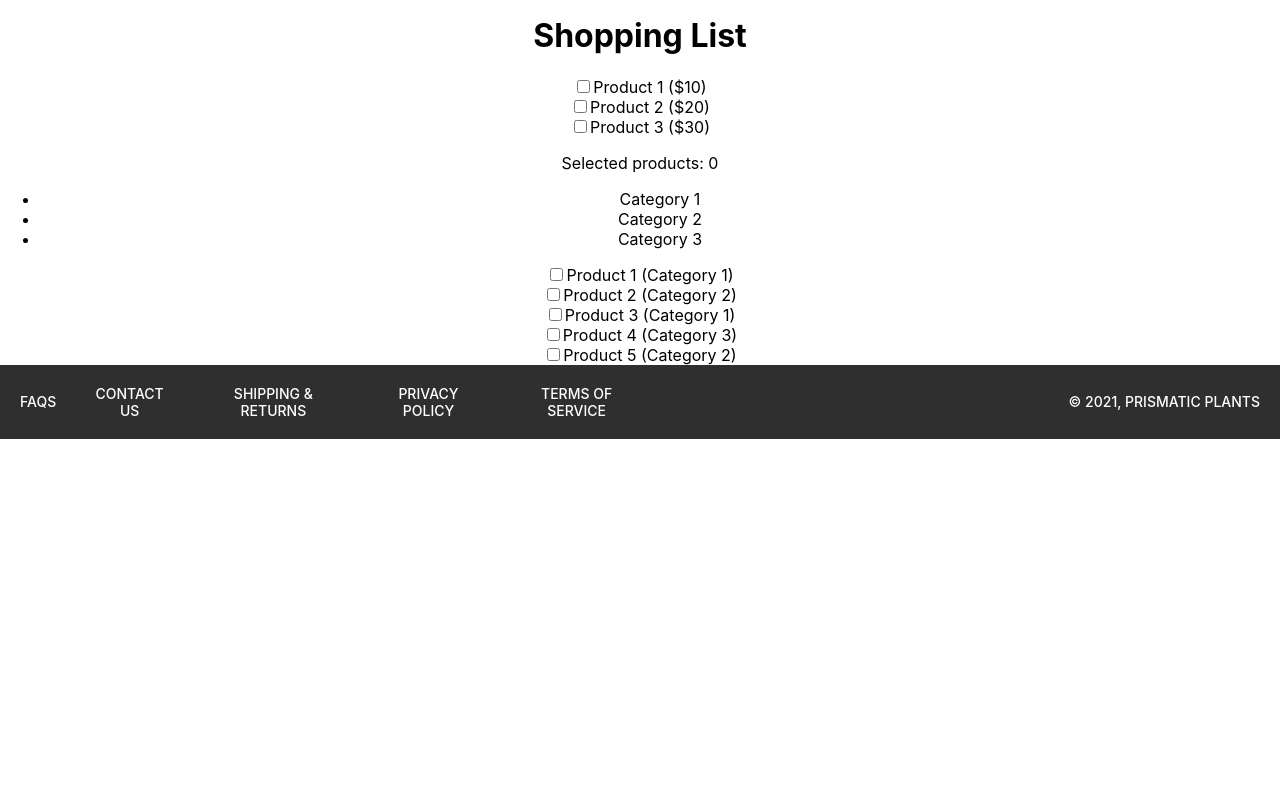
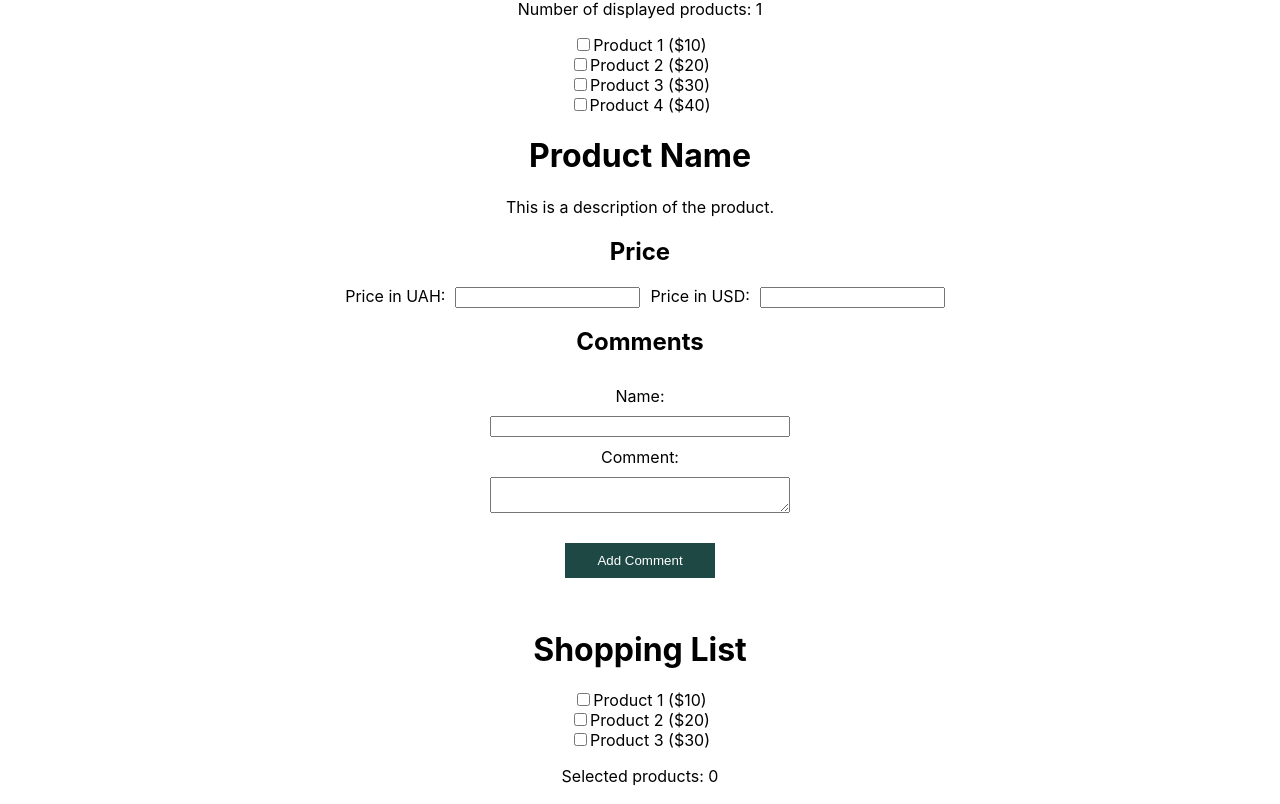
Before and after one commit to SabinaValeriia/univers-react, a React (Create React App) app: page / in a window 1280 px wide. Shown: the part 568-1372 px from the top of the page. Before the commit the page ends 1007 px from the top, so only its background shows below. Built offline with nearby package versions, Linux system fonts and the light colour scheme.

Commit message:
L3 - Add component

```diff
--- a/src/App.js
+++ b/src/App.js
@@ -3,6 +3,7 @@ import Header from './components/Header.js'
 import Footer from './components/Footer.js'
 import HeroSection from './components/HeroSection.js'
 import Products from './components/Products.js'
+import ProductDetailPage from './components/ProductDetailPage.js'
 import Product from './components/Product.js'
 import ShoppingList from './components/ShoppingList.js'
 import Menu from './components/Menu.js'
@@ -18,7 +19,20 @@ const productsData = [
 ];
 
 function App() {
+  const exchangeRate = 27; // курс долара до гривні
+  const product = {
+    title: 'Product Name',
+    description: 'This is a description of the product.',
+    price: 500, // в гривнях
+  };
+  const convertCurrency = (amount) => {
+    return (amount / exchangeRate).toFixed(2); // конвертуємо гривні в долари
+  };
 
+  const productInDollars = {
+    ...product,
+    price: convertCurrency(product.price),
+  };
     const products = [
       { id: 1, name: 'Product 1', category: 'Category 1' },
       { id: 2, name: 'Product 2', category: 'Category 2' },
@@ -73,6 +87,11 @@ function App() {
         <Menu></Menu>
         <HeroSection></HeroSection>
         <Products></Products>
+        <ProductDetailPage
+        title={product.title}
+        description={product.description}
+        product={productInDollars}
+      />
 
         <h1>Shopping List</h1>
         <div>
--- /dev/null
+++ b/src/components/ProductDetailPage.js
@@ -0,0 +1,92 @@
+import React, { useState } from 'react';
+import "../css/Comment.css";
+
+function ProductDetailPage(props) {
+  const [comments, setComments] = useState([]);
+  const [commentText, setCommentText] = useState('');
+  const [priceInUAH, setPriceInUAH] = useState(props.price);
+  const [priceInUSD, setPriceInUSD] = useState(convertUAHtoUSD(props.price));
+
+  const handleSubmit = (e) => {
+    e.preventDefault();
+    const name = e.target.name.value;
+    const content = e.target.content.value;
+    const newComment = { name, content };
+    setComments([...comments, newComment]);
+    setCommentText('');
+    console.log(content);
+    alert(`Ваш відгук: "${content}" додано успішно!`);
+  };
+
+  const handleCommentChange = (e) => {
+    setCommentText(e.target.value);
+  };
+
+  const handlePriceInUAHChange = (e) => {
+    const newPriceInUAH = parseFloat(e.target.value);
+    setPriceInUAH(newPriceInUAH);
+    setPriceInUSD(convertUAHtoUSD(newPriceInUAH));
+  };
+
+  const handlePriceInUSDChange = (e) => {
+    const newPriceInUSD = parseFloat(e.target.value);
+    setPriceInUSD(newPriceInUSD);
+    setPriceInUAH(convertUSDtoUAH(newPriceInUSD));
+  };
+
+  return (
+    <div>
+      <h1>{props.title}</h1>
+      <p>{props.description}</p>
+      <h2>Price</h2>
+      <label htmlFor="priceInUAH">Price in UAH:</label>
+      <input
+        type="number"
+        id="priceInUAH"
+        value={priceInUAH}
+        onChange={handlePriceInUAHChange}
+      />
+      <label htmlFor="priceInUSD">Price in USD:</label>
+      <input
+        type="number"
+        id="priceInUSD"
+        value={priceInUSD}
+        onChange={handlePriceInUSDChange}
+      />
+      <h2>Comments</h2>
+      <ul>
+        {comments.map((comment, index) => (
+          <li key={index}>
+            <h3>{comment.name}</h3>
+            <p>{comment.content}</p>
+          </li>
+        ))}
+      </ul>
+      <form onSubmit={handleSubmit}>
+        <label htmlFor="name">Name:</label>
+        <input type="text" id="name" name="name" required />
+        <label htmlFor="content">Comment:</label>
+        <textarea
+          id="content"
+          name="content"
+          value={commentText}
+          onChange={handleCommentChange}
+          required
+        ></textarea>
+        <button type="submit">Add Comment</button>
+      </form>
+    </div>
+  );
+}
+
+function convertUAHtoUSD(uah) {
+  const exchangeRate = 0.027;
+  return uah * exchangeRate;
+}
+
+function convertUSDtoUAH(usd) {
+  const exchangeRate = 36.5;
+  return usd * exchangeRate;
+}
+
+export default ProductDetailPage;
--- /dev/null
+++ b/src/css/Comment.css
@@ -0,0 +1,12 @@
+form{
+    display: flex;
+    flex-direction: column;
+    width: 300px;
+    margin: 0 auto;
+}
+button{
+    margin: 30px auto;
+}
+label {
+    margin: 10px;
+}
```
